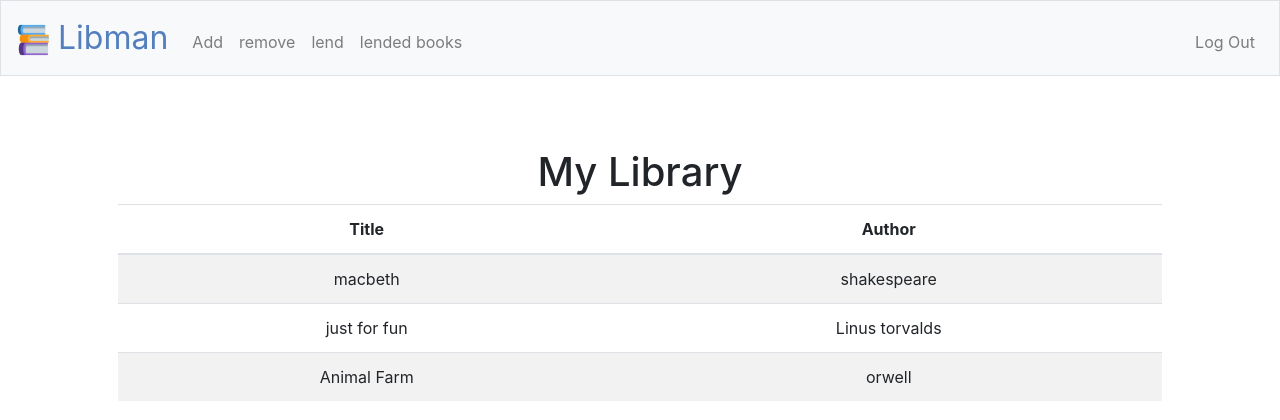
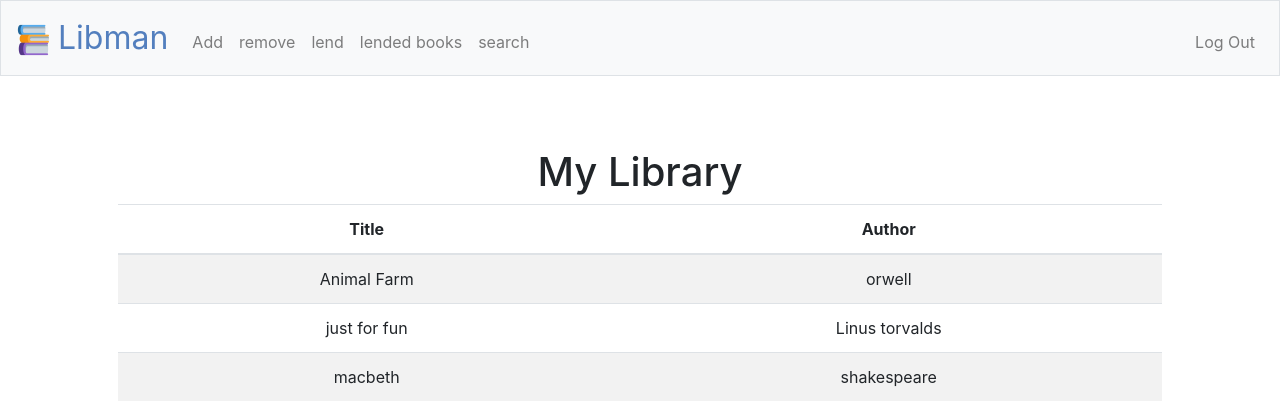
Before and after one commit to sealimousavi/llibman, a Flask app: page / in a window 1280 px wide. Shown: the top 420 px of the page. Run offline with Flask 2, Linux system fonts and the light colour scheme; a user stored in the database is signed in; data comes from the database, SQL or seed files in the repository; both versions use the stored data as it was after the commit; some libraries are stand-ins or nearby versions.

Commit message:
search added

```diff
--- a/application.py
+++ b/application.py
@@ -1,13 +1,12 @@
 import os
 
 from cs50 import SQL
-from flask import Flask, flash, redirect, render_template, request, session
+from flask import Flask, flash, redirect, render_template, request, session, jsonify
 from flask_session import Session
 from tempfile import mkdtemp
 from werkzeug.exceptions import default_exceptions, HTTPException, InternalServerError
 from werkzeug.security import check_password_hash, generate_password_hash
 import requests
-
 from helpers import apology, login_required
 
 # Configure application
@@ -46,7 +45,7 @@ def index():
     person = db.execute("SELECT username FROM users WHERE id=?", session["user_id"])
     name = person[0]
     person = name['username']
-    books = db.execute("SELECT title,author FROM books WHERE user = ?", person)
+    books = db.execute("SELECT title,author FROM books WHERE user = ? ORDER BY title", person)
     return render_template("index.html",books=books)
 
 
@@ -105,6 +104,25 @@ def remove():
     else:
         return render_template("remove.html",)
 
+
+@app.route("/search", methods=["GET", "POST"])
+@login_required
+def search():
+    return render_template("search.html")
+
+@app.route("/searched", methods=["GET", "POST"])
+@login_required
+def searched():
+    person = db.execute("SELECT username FROM users WHERE id=?", session["user_id"])
+    name = person[0]
+    person = name['username']
+
+    q = request.args.get("q")
+    if q:
+        books = db.execute("SELECT * FROM books WHERE title LIKE ? AND user LIKE ? OR author LIKE ? AND user LIKE ?","%" + request.args.get("q") + "%", person,"%" + request.args.get("q") + "%", person )
+    else:
+        books = []
+    return jsonify(books)
 
 
 @app.route("/lend", methods=["GET", "POST"])
--- a/templates/layout.html
+++ b/templates/layout.html
@@ -38,6 +38,8 @@
                         <li class="nav-item"><a class="nav-link" href="/remove">remove</a></li>
                         <li class="nav-item"><a class="nav-link" href="/lend">lend</a></li>
                         <li class="nav-item"><a class="nav-link" href="/lended">lended books</a></li>
+                        <li class="nav-item"><a class="nav-link" href="/search">search</a></li>
+
 
 
 
```
Also changed, not shown: libman.db.
